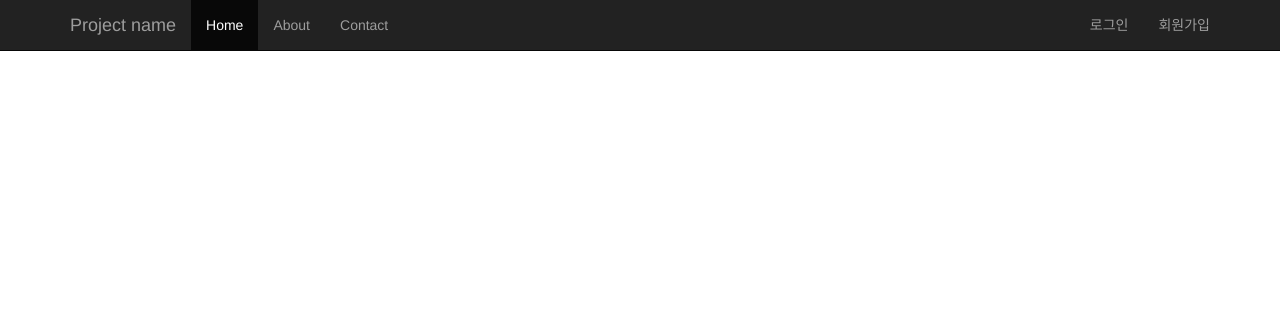
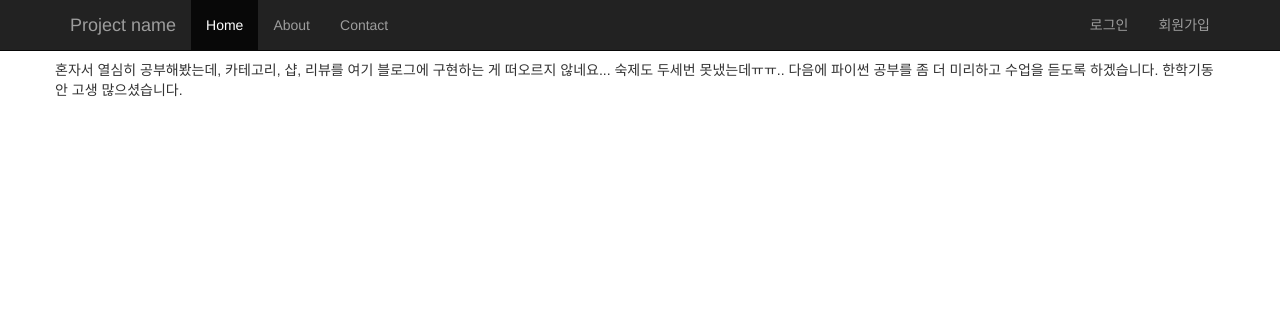
Before and after one commit to seokholee/djangoseokho1, a Django app: page /blog/ in a window 1280 px wide. Shown: the top 311 px of the page. Run offline with Django 3.2, Linux system fonts and the light colour scheme; data that the repository does not hold is empty; parts of the project's set-up code (start-up, migrations or seed data) failed here and were passed over; some libraries are stand-ins or nearby versions.

Commit message:
added requirements.txt

```diff
--- a/blog/templates/blog/index.html
+++ b/blog/templates/blog/index.html
@@ -2,6 +2,9 @@
 
 {% block content %}
     <div class="row">
+      혼자서 열심히 공부해봤는데, 카테고리, 샵, 리뷰를 여기 블로그에 구현하는 게
+      떠오르지 않네요... 숙제도 두세번 못냈는데ㅠㅠ.. 다음에 파이썬 공부를 좀 더 미리하고
+      수업을 듣도록 하겠습니다. 한학기동안 고생 많으셨습니다. <br/>
         {% for category in category_list %}
         <div class="col-sm-4">
             <div class="caption">
--- a/djangoseokho1/urls.py
+++ b/djangoseokho1/urls.py
@@ -6,7 +6,7 @@ from django.shortcuts import redirect
 
 urlpatterns = [
     url(r'^admin/', admin.site.urls),
-    url(r'^accounts/', include('accounts.url')),
+    url(r'^accounts/', include('accounts.urls')),
     url(r'^blog/', include('blog.urls', namespace='blog')),
     url(r'^$', lambda request: redirect('/blog/')),
 ]
--- /dev/null
+++ b/requirements.txt
@@ -0,0 +1,2 @@
+django
+pillow
```
